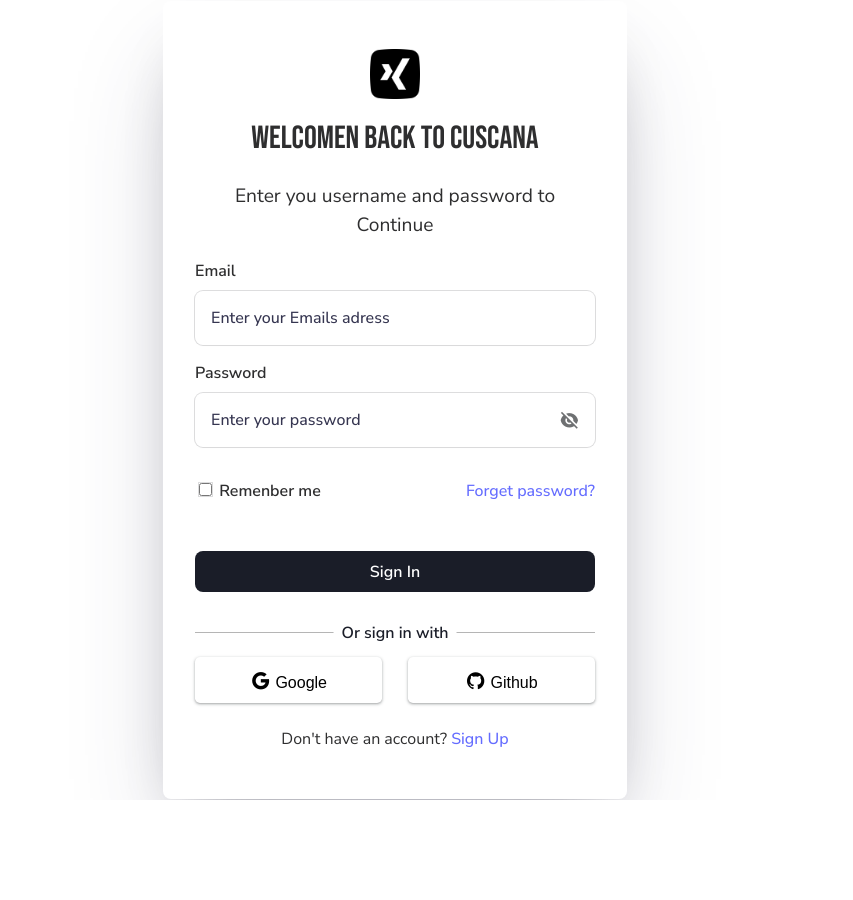
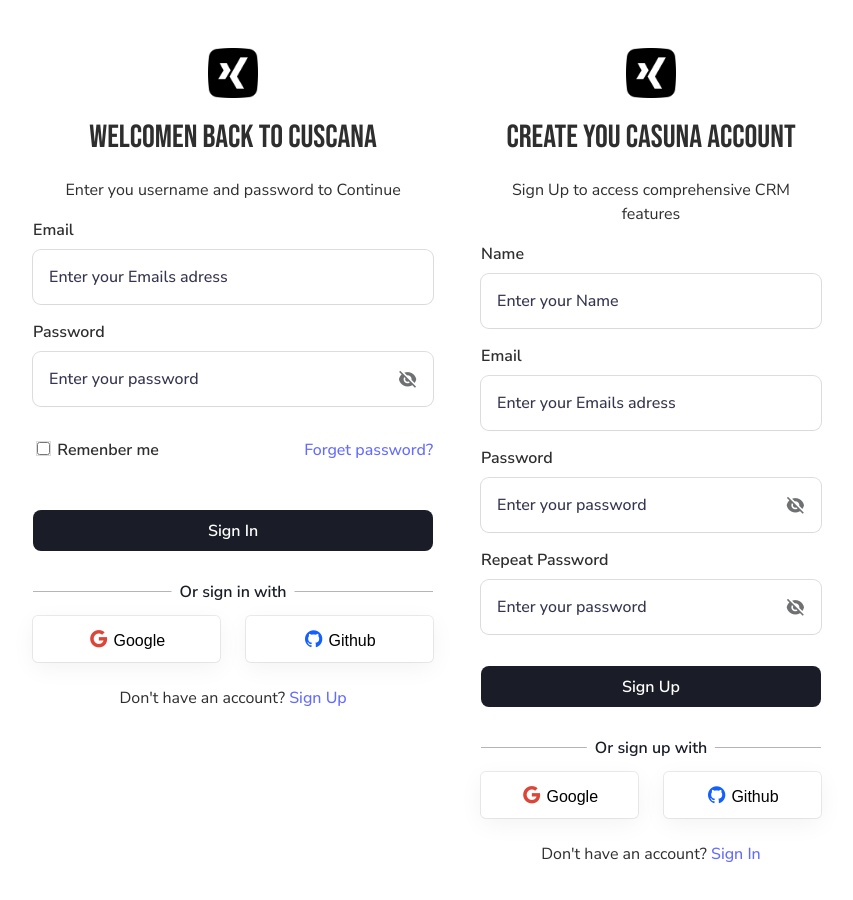
Before and after one commit to codewithandres/login-register-FirebaseAuth, a website built with Vite: page index.html in a window 1280 px wide. Shown: the whole page, without its empty margins (245-1098 px from the left). Before the commit the page ends 800 px from the top, so only its background shows below. Built offline with nearby package versions, Linux system fonts and the light colour scheme.

Commit message:
Reestructura el formulario de inicio de sesión y registro, mejora el diseño y la usabilidad, y ajusta el CSS para una mejor adaptabilidad en dispositivos.

```diff
--- a/index.html
+++ b/index.html
@@ -16,6 +16,8 @@
   <div id="app">
 
     <div class="wrapper">
+
+      <div class="container-form-login">
         <div class="header-form">
           <img src="public/xing_3938104.png" alt="logo" class="form-logo" />
 
@@ -56,6 +58,54 @@
           </div>
           <p class="form-link">Don't have an account? <a href="#">Sign Up</a></p>
         </div>
+      </div>
+
+      <!-- container form sign up  -->
+      <div class="container-form-register">
+        <div class="header-form">
+          <img src="public/xing_3938104.png" alt="logo" class="form-logo" />
+
+          <h1 class="form-title">Create you casuna account</h1>
+          <p>Sign Up to access comprehensive CRM features</p>
+        </div>
+
+        <form action="/" class="form">
+          <div class="form-group">
+            <label for="name">Name</label>
+            <input type="text" id="name" name="name" placeholder="Enter your Name" />
+          </div>
+
+          <div class="form-group">
+            <label for="email">Email</label>
+            <input type="email" id="email" name="email" placeholder="Enter your Emails adress" />
+          </div>
+
+          <div class="form-group">
+            <label for="password">Password</label>
+            <input type="password" id="password" name="password" placeholder="Enter your password" />
+            <i class="ri-eye-off-fill"></i>
+          </div>
+
+          <div class="form-group">
+            <label for="password">Repeat Password</label>
+            <input type="password" id="RepeatPassword" name="RepeatPassword" placeholder="Enter your password" />
+            <i class="ri-eye-off-fill"></i>
+          </div>
+
+          <button type="submit" class="botton-signIn form-botton">Sign Up</button>
+        </form>
+
+        <div class="form-footer">
+
+          <div class="form-hr"> </div>
+
+          <div class="singIn-social">
+            <button class="SignIn-google"><i class="ri-google-fill"></i> Google</button>
+            <button class="signIn-github"><i class="ri-github-fill"></i> Github</button>
+          </div>
+          <p class="form-link">Don't have an account? <a href="#">Sign In</a></p>
+        </div>
+      </div>
 
     </div>
     <script type="module" src="/src/main.ts"></script>
--- a/src/style.css
+++ b/src/style.css
@@ -50,18 +50,22 @@ body {
 
 .wrapper {
   width: 100%;
-  max-width: 400px;
+  max-width: 1000px;
   background-color: white;
   padding: 2rem;
   border-radius: .5rem;
-
-  @media screen and (min-width: 768px) {
-    box-shadow: rgba(50, 50, 93, 0.25) 0px 50px 100px -20px, rgba(0, 0, 0, 0.3) 0px 30px 60px -30px;
-  }
+  overflow: hidden;
+  display: flex;
+  gap: 3rem;
 
   @media screen and (max-width: 470px) {
     padding: 0;
   }
+}
+
+.container-form-login {
+  width: 100%;
+  max-width: 400px;
 }
 
 .wrapper .header-form {
@@ -79,7 +83,7 @@ body {
 }
 
 .header-form p {
-  font-size: 1.2rem;
+  font-size: 1rem;
 }
 
 .form {
@@ -189,6 +193,19 @@ body {
   font-weight: 600;
 }
 
+.container-form-register .form-hr::before {
+  content: "Or sign up with";
+  position: absolute;
+  top: 50%;
+  left: 50%;
+  transform: translate(-50%, -50%);
+  background-color: white;
+  padding-inline: .5rem;
+  font-size: 1rem;
+  color: hsl(228, 22%, 13%);
+  font-weight: 600;
+}
+
 .singIn-social {
   width: 100%;
   display: flex;
@@ -206,6 +223,8 @@ body {
 .singIn-social button {
   flex: 1;
   gap: 1rem;
+  justify-content: center;
+  align-items: center;
   padding: .7rem 0;
   border: none;
   border-radius: .3rem;
@@ -214,11 +233,20 @@ body {
   font-weight: 500;
   cursor: pointer;
   transition: 200ms ease-out;
-  box-shadow: rgba(60, 64, 67, 0.3) 0px 1px 2px 0px, rgba(60, 64, 67, 0.15) 0px 1px 3px 1px;
+  box-shadow: rgba(0, 0, 0, 0.05) 0px 6px 24px 0px, rgba(0, 0, 0, 0.08) 0px 0px 0px 1px;
 }
 
 .singIn-social button i {
   font-size: 1.3rem;
+
+  &.ri-google-fill {
+    color: hsl(5, 69%, 54%);
+  }
+
+  &.ri-github-fill {
+    color: hsl(221, 100%, 54%);
+
+  }
 }
 
 .form-link {
```
Lines whose indentation alone changed are shown as unchanged.
